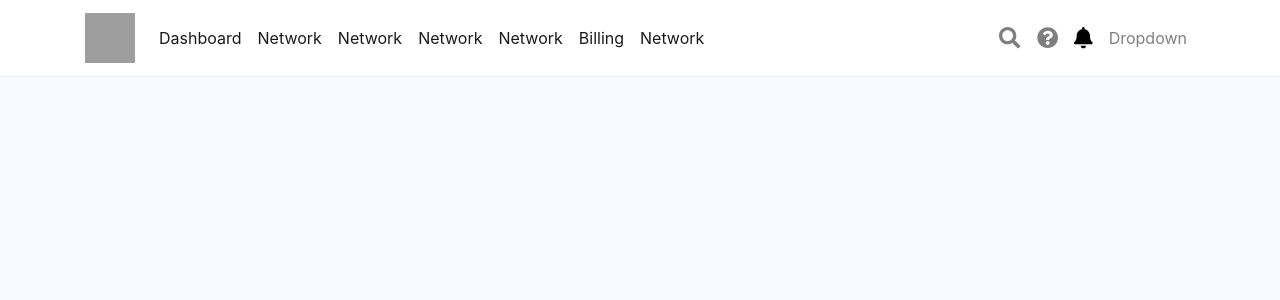
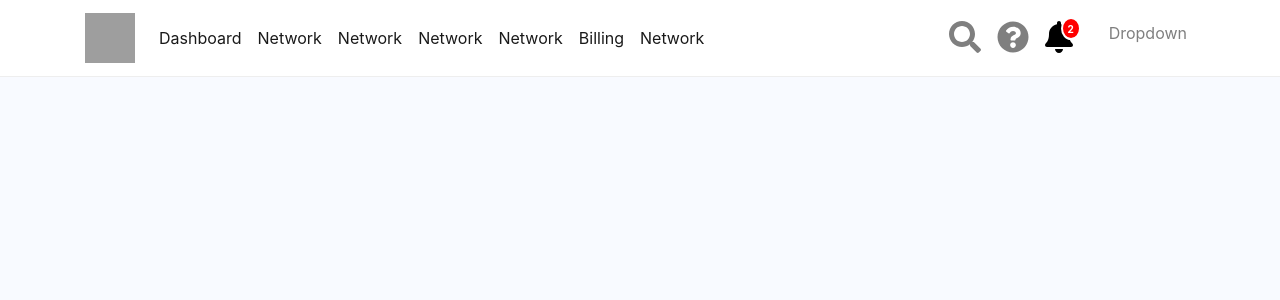
Before and after one commit to LuisRodriguezDev/Examen_React, a React (Create React App) app: page / in a window 1280 px wide. Shown: the top 300 px of the page. Built offline with nearby package versions, Linux system fonts and the light colour scheme; grey boxes are pictures that could not be loaded.

Commit message:
Añadir un elemento para mostrar el numero de notificaciones recientes

```diff
--- a/src/App.css
+++ b/src/App.css
@@ -1,3 +1,21 @@
 .navbar > .container > .collapse > .navbar-nav > .nav-item > .billing:hover {
     color: #00ACDE;
 }
+
+.notificaciones {
+    background-color: red;
+    border: 2px solid white;
+    border-radius: 50%;
+    color: white;
+    display: inline-block;
+    text-align: center;
+    font-size: 10px;
+    font-weight: bold;
+    position: relative;
+    top: -16px;
+    left: -12px;
+    padding: 3px;
+    height: 23px;
+    width: 20px;
+    margin: 0;
+}
--- a/src/App.js
+++ b/src/App.js
@@ -58,7 +58,7 @@ class App extends Component {
                   <a className="nav-link" href="/">
                   <FontAwesomeIcon
                     icon="search"
-                    size="lg"
+                    size="2x"
                   />
                   </a>
                 </li>
@@ -66,7 +66,7 @@ class App extends Component {
                   <a className="nav-link" href="/">
                     <FontAwesomeIcon
                       icon="question-circle"
-                      size="lg"
+                      size="2x"
                     />
                   </a>
                 </li>
@@ -74,9 +74,12 @@ class App extends Component {
                   <a className="nav-link" href="/">
                     <FontAwesomeIcon
                       icon="bell"
-                      size="lg"
+                      size="2x"
                       color="#000"
                     />
+                    <div className="notificaciones">
+                      2
+                    </div>
                   </a>
                 </li>
                 <li className="nav-item">
```
